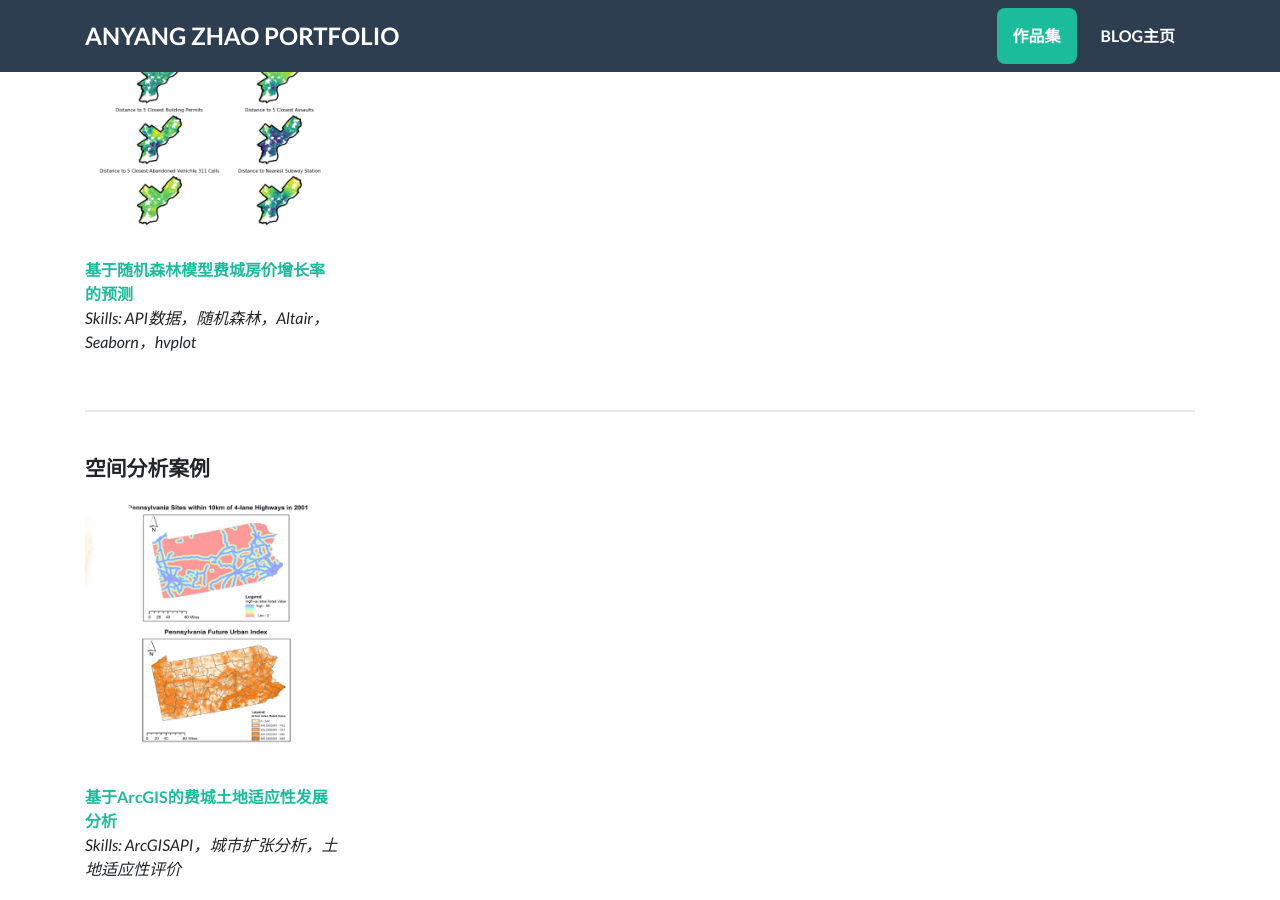
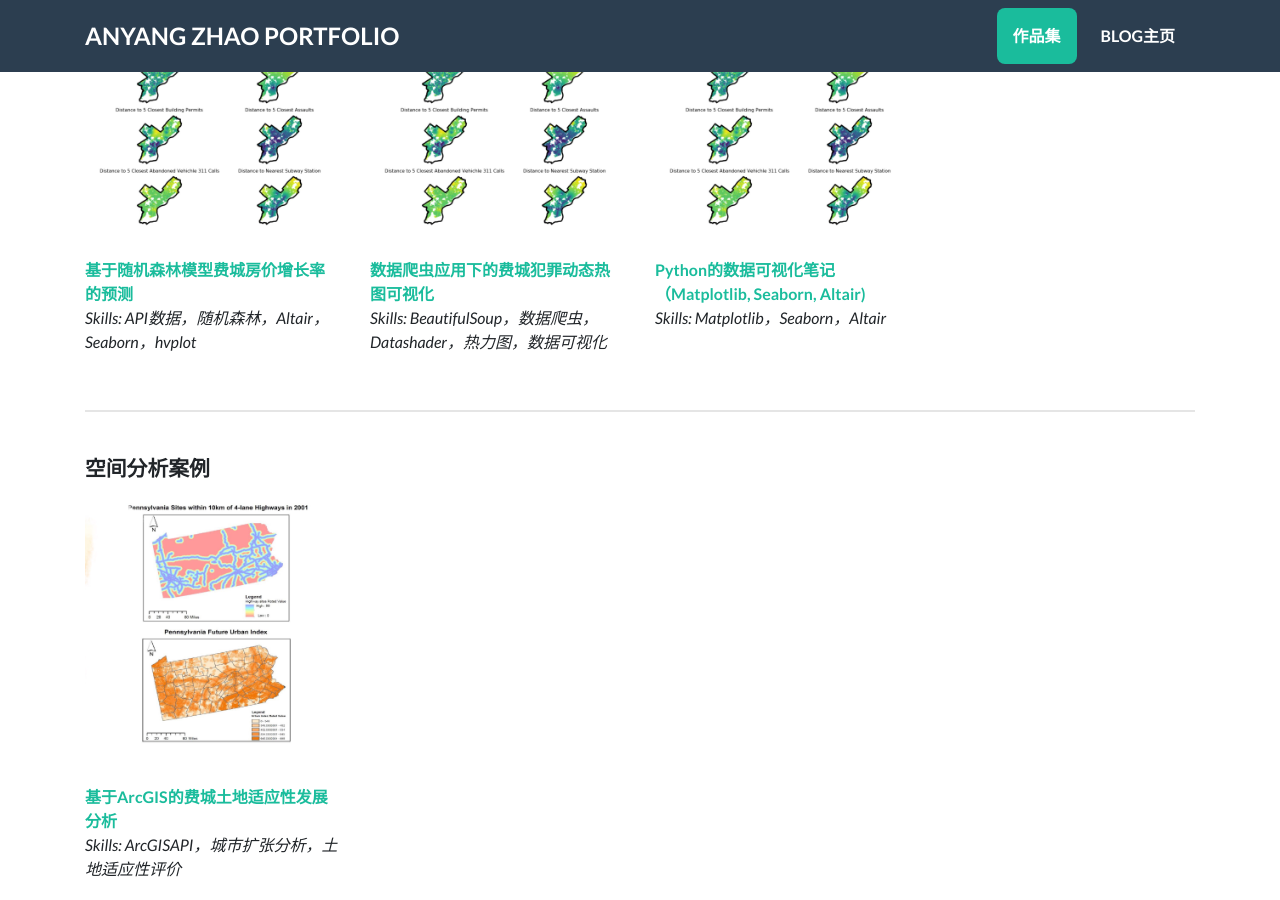
Before and after one commit to zhaoanyang36/blog, a Jekyll site: the page built from profolio/index.html, in a window 1280 px wide and 900 px high, scrolled down 2563 px. Built offline with Jekyll 4.4.1, drawn with Linux system fonts in a browser that asks for light colours.

Commit message:
Update index.html

```diff
--- a/profolio/index.html
+++ b/profolio/index.html
@@ -214,7 +214,32 @@ title: "作品集"
           <p class="caption"><i>Skills: API数据，随机森林，Altair，Seaborn，hvplot</i><br></br></p>
         </div>
 
-              <!-- Portfolio Item 4 -->
+        <div class="col-md-6 col-lg-3">
+          <div class="portfolio-item mx-auto" data-toggle="modal" data-target="#portfolioModal9">
+            <div class="portfolio-item-caption d-flex align-items-center justify-content-center h-100 w-100">
+              <div class="portfolio-item-caption-content text-center text-white">
+                <a href="https://mybinder.org/v2/gh/zhaoanyang36/zhaoanyang36.github.io/03d77eb6a06ac2c814dffa90e51972b552e31e78?filepath=profolio%2Frmd%2Fcrime_change.ipynb" target="_blank">数据爬虫应用下<br />费城犯罪动态热图<br />可视化</a>
+              </div>
+            </div>
+            <img class="img-fluid" src="img/portfolio/protfolio8.jpg" alt="">
+          </div>
+          <a class="caption1" href="https://mybinder.org/v2/gh/zhaoanyang36/zhaoanyang36.github.io/03d77eb6a06ac2c814dffa90e51972b552e31e78?filepath=profolio%2Frmd%2Fcrime_change.ipynb" target="_blank"><b>数据爬虫应用下的费城犯罪动态热图可视化</b></a>
+          <p class="caption"><i>Skills: BeautifulSoup，数据爬虫，Datashader，热力图，数据可视化</i><br></br></p>
+        </div>
+
+        <div class="col-md-6 col-lg-3">
+          <div class="portfolio-item mx-auto" data-toggle="modal" data-target="#portfolioModal10">
+            <div class="portfolio-item-caption d-flex align-items-center justify-content-center h-100 w-100">
+              <div class="portfolio-item-caption-content text-center text-white">
+                <a href="https://mybinder.org/v2/gh/zhaoanyang36/zhaoanyang36.github.io/03d77eb6a06ac2c814dffa90e51972b552e31e78?filepath=profolio%2Frmd%2Fdataviz_python.ipynb" target="_blank">Python的<br />数据可视化<br />笔记</a>
+              </div>
+            </div>
+            <img class="img-fluid" src="img/portfolio/protfolio8.jpg" alt="">
+          </div>
+          <a class="caption1" href="https://mybinder.org/v2/gh/zhaoanyang36/zhaoanyang36.github.io/03d77eb6a06ac2c814dffa90e51972b552e31e78?filepath=profolio%2Frmd%2Fdataviz_python.ipynb" target="_blank"><b>Python的数据可视化笔记（Matplotlib, Seaborn, Altair)</b></a>
+          <p class="caption"><i>Skills: Matplotlib，Seaborn，Altair </i><br></br></p>
+        </div>
+
 
 
 
```
